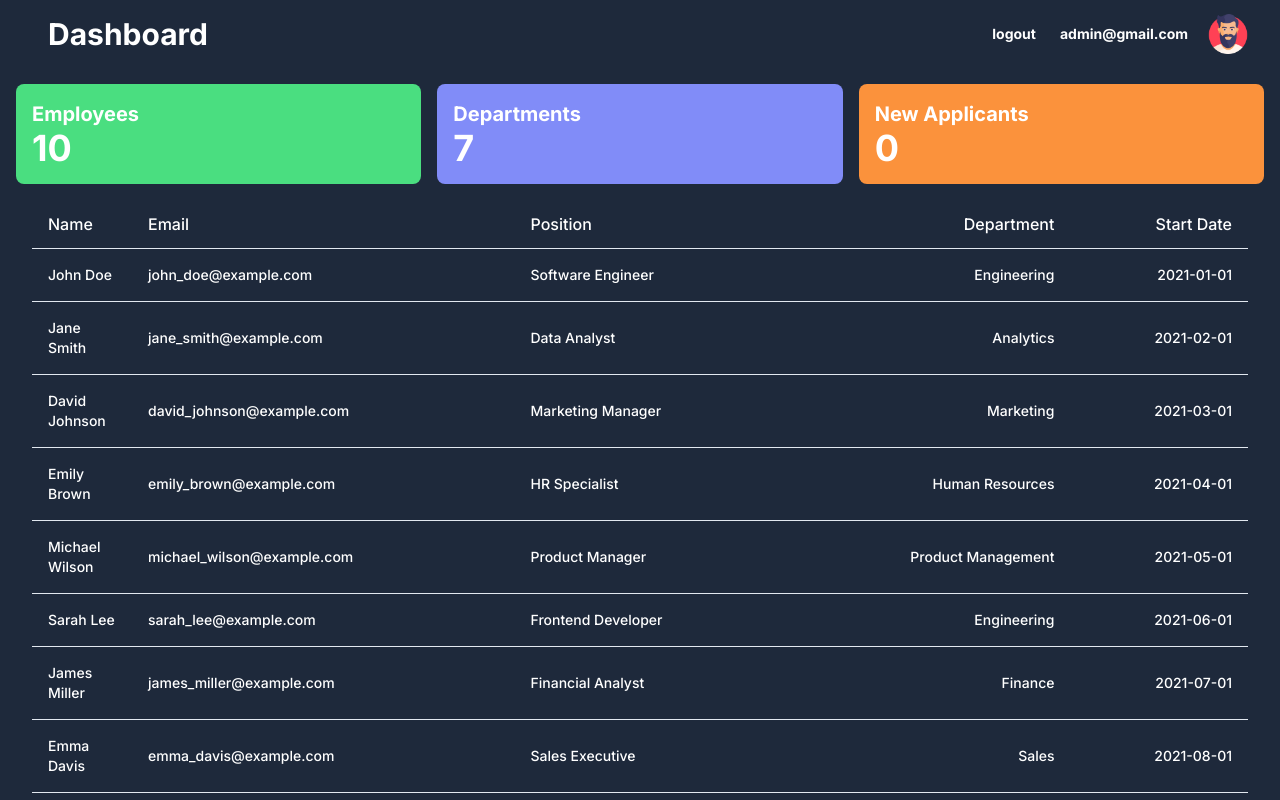
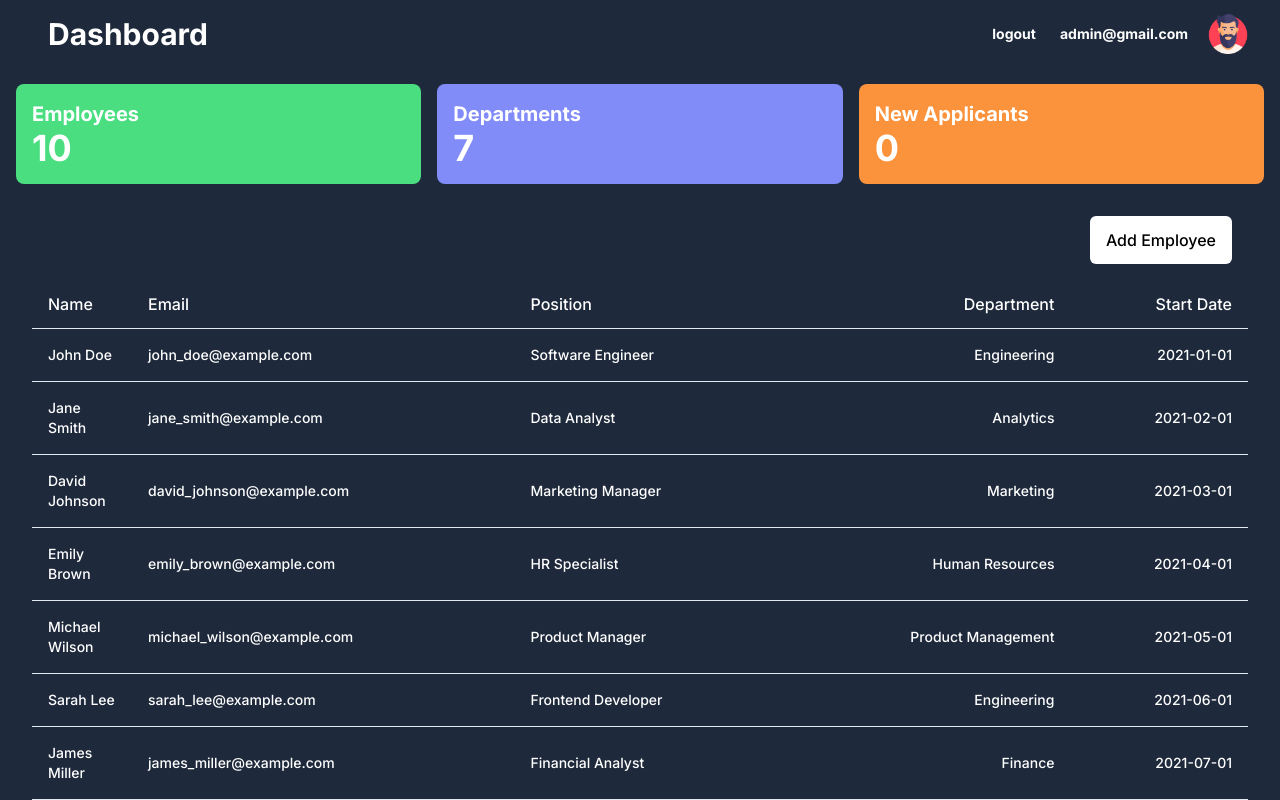
Before and after one commit to Sonnysam/mern-hr-management-system, a Next.js app in the folder frontend/: page /dashboard in a window 1280 px wide. Shown: the top 800 px of the page. Built offline with nearby package versions, Linux system fonts and the light colour scheme.

Commit message:
add employee button added

```diff
--- a/frontend/components/dashTable.tsx
+++ b/frontend/components/dashTable.tsx
@@ -1,3 +1,4 @@
+"use client";
 import React from 'react'
 import {
     Table,
@@ -9,11 +10,29 @@
     TableHeader,
     TableRow,
 } from "@/components/ui/table"
+// import { Button } from "@/components/ui/button"
 import data from '@/data/data'
-
+import toast, { Toaster } from 'react-hot-toast';
 const DashTable = () => {
+    const handleAdd = () => {
+        toast.success('Employee added successfully', {
+            duration: 3000,
+            position: "top-right",
+            icon: '👏'
+        });
+    }
     return (
         <div className='container'>
+            <Toaster />
+            <div
+                className='flex justify-end p-4'
+            >
+                {/* add employee button at end */}
+                <button
+                    className='bg-white text-black py-3 px-4 rounded-md font-medium text-base'
+                    onClick={handleAdd}
+                >Add Employee</button>
+            </div>
             <Table>
                 <TableCaption>
                     <h3 className="text-base font-semibold text-white">Employees Info
--- /dev/null
+++ b/frontend/components/ui/button.tsx
@@ -0,0 +1,56 @@
+import * as React from "react"
+import { Slot } from "@radix-ui/react-slot"
+import { cva, type VariantProps } from "class-variance-authority"
+
+import { cn } from "@/lib/utils"
+
+const buttonVariants = cva(
+  "inline-flex items-center justify-center whitespace-nowrap rounded-md text-sm font-medium ring-offset-background transition-colors focus-visible:outline-none focus-visible:ring-2 focus-visible:ring-ring focus-visible:ring-offset-2 disabled:pointer-events-none disabled:opacity-50",
+  {
+    variants: {
+      variant: {
+        default: "bg-primary text-primary-foreground hover:bg-primary/90",
+        destructive:
+          "bg-destructive text-destructive-foreground hover:bg-destructive/90",
+        outline:
+          "border border-input bg-background hover:bg-accent hover:text-accent-foreground",
+        secondary:
+          "bg-secondary text-secondary-foreground hover:bg-secondary/80",
+        ghost: "hover:bg-accent hover:text-accent-foreground",
+        link: "text-primary underline-offset-4 hover:underline",
+      },
+      size: {
+        default: "h-10 px-4 py-2",
+        sm: "h-9 rounded-md px-3",
+        lg: "h-11 rounded-md px-8",
+        icon: "h-10 w-10",
+      },
+    },
+    defaultVariants: {
+      variant: "default",
+      size: "default",
+    },
+  }
+)
+
+export interface ButtonProps
+  extends React.ButtonHTMLAttributes<HTMLButtonElement>,
+    VariantProps<typeof buttonVariants> {
+  asChild?: boolean
+}
+
+const Button = React.forwardRef<HTMLButtonElement, ButtonProps>(
+  ({ className, variant, size, asChild = false, ...props }, ref) => {
+    const Comp = asChild ? Slot : "button"
+    return (
+      <Comp
+        className={cn(buttonVariants({ variant, size, className }))}
+        ref={ref}
+        {...props}
+      />
+    )
+  }
+)
+Button.displayName = "Button"
+
+export { Button, buttonVariants }
--- a/frontend/package.json
+++ b/frontend/package.json
@@ -9,6 +9,7 @@
     "lint": "next lint"
   },
   "dependencies": {
+    "@radix-ui/react-slot": "^1.0.2",
     "class-variance-authority": "^0.7.0",
     "clsx": "^2.1.0",
     "lucide-react": "^0.363.0",
```
Also changed, not shown: 1 other file (tests, documents, lock files or other folders).
